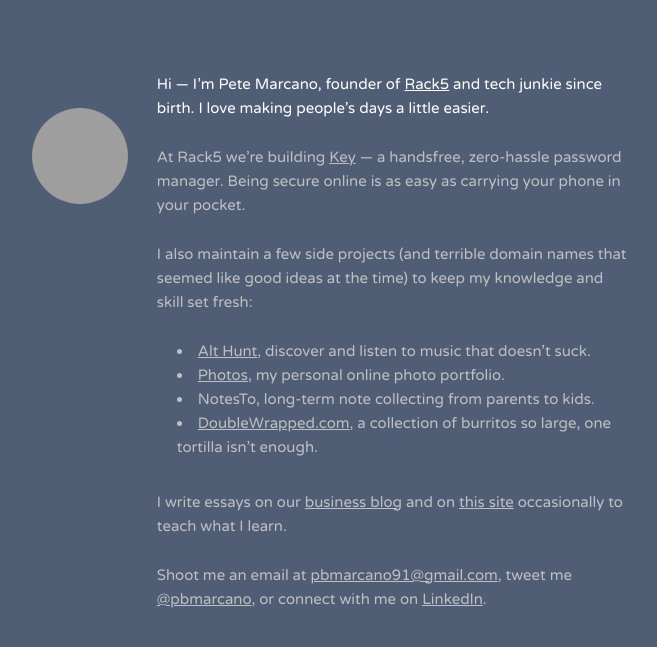
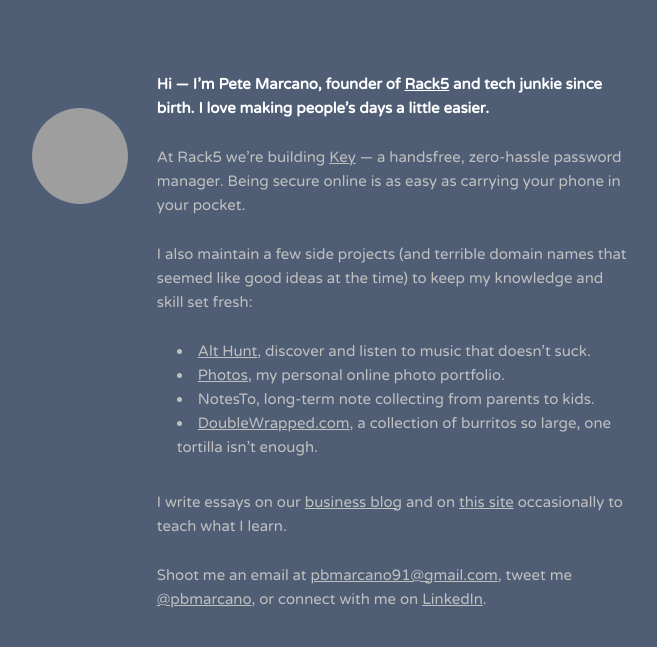
Before and after one commit to pbmarcano/pbmarcano.github.io, a Jekyll site: the page built from index.md, in a window 1280 px wide. Shown: the top 647 px of the page, without its empty margins (248-905 px from the left). Built offline with Jekyll 4.4.1, drawn with Linux system fonts in a browser that asks for light colours; grey boxes are pictures that could not be loaded.

Commit message:
bolded stuff

```diff
--- a/css/page.css
+++ b/css/page.css
@@ -51,7 +51,7 @@ blockquote p {
 
 .intro {
   color: #FFF;
-  /*font-weight: bold;*/
+  font-weight: bold;
 }
 
 .grav {
```
